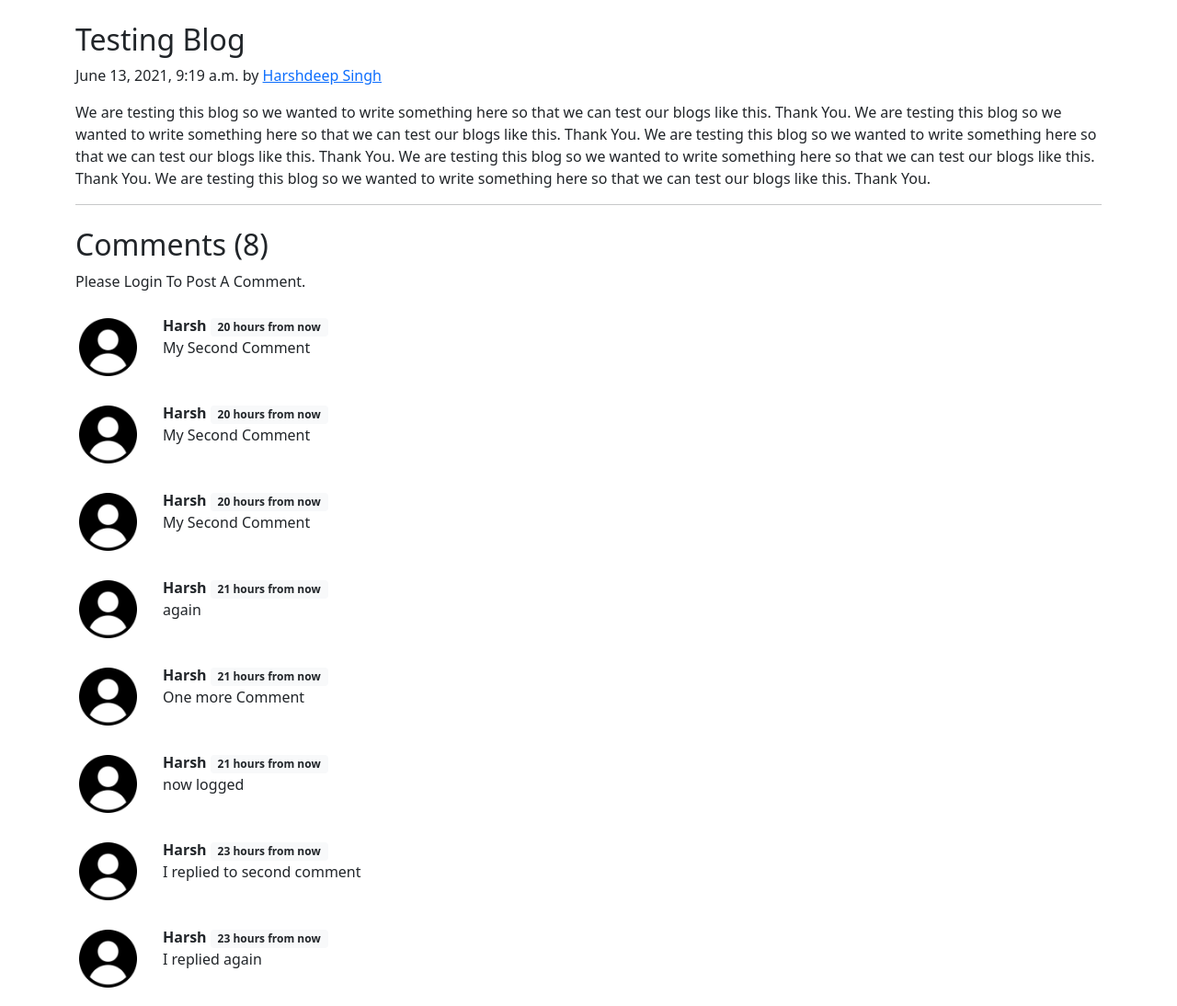
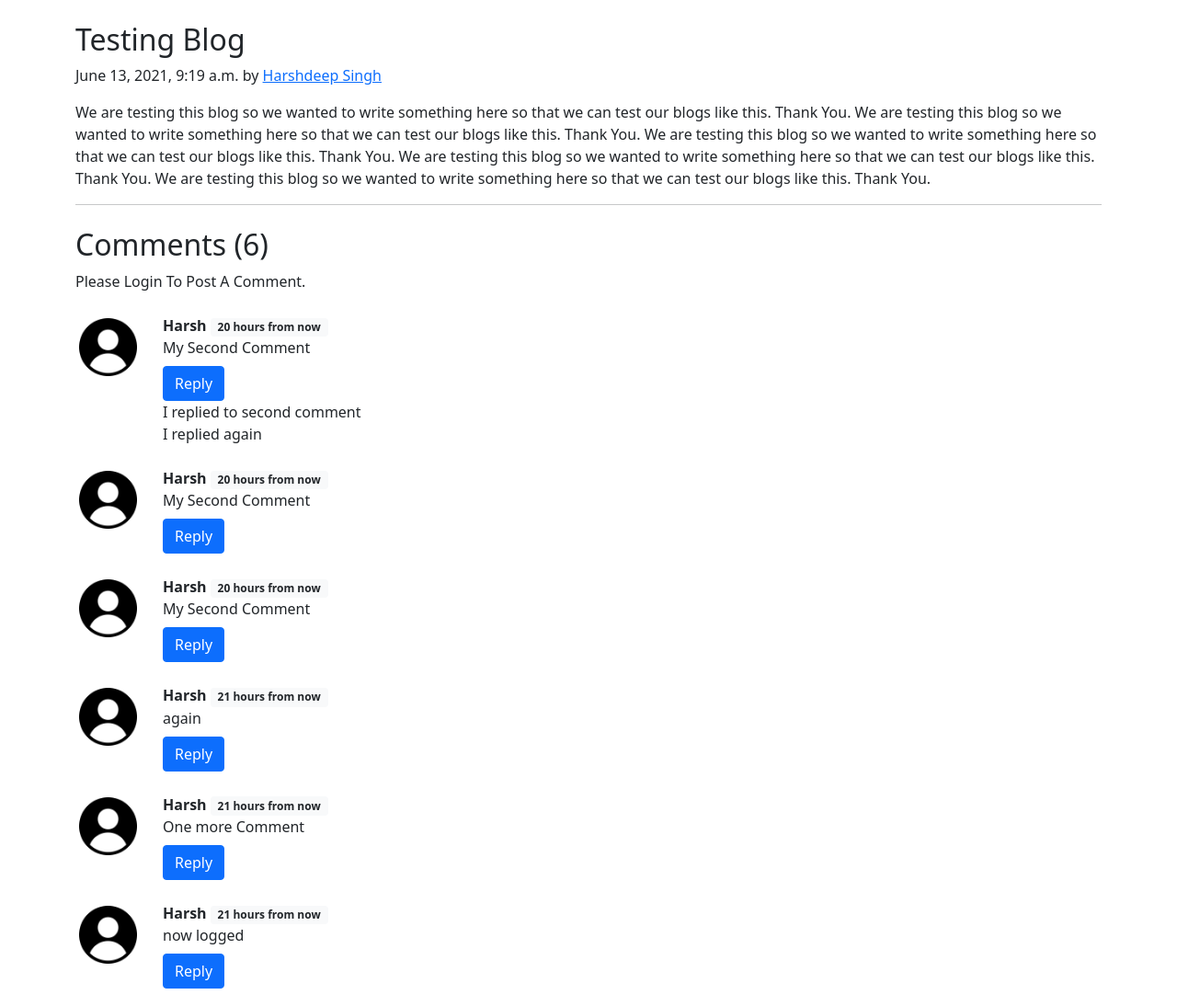
Before and after one commit to Harshdeepsingh0311/Roblogs-BloggingSite, a Django app: a page that uses templates/blog/blogPost.html in a window 1280 px wide. Shown: the part 56-1150 px from the top of the page at 92% size. Run offline with Django 3.2, Linux system fonts and the light colour scheme; data comes from the database, SQL or seed files in the repository; both versions use the stored data as it was after the commit.

Commit message:
Added Replies

```diff
--- /dev/null
+++ b/Blog/templatetags/extras.py
@@ -0,0 +1,7 @@
+from django import template
+
+register = template.Library()
+
+@register.filter(name='get_val')
+def get_val(dict, key):
+    return dict.get(key)
--- a/Blog/views.py
+++ b/Blog/views.py
@@ -1,6 +1,7 @@
 from django.core.checks import messages
 from django.shortcuts import redirect, render, HttpResponse
 from Blog.models import Post, BlogComment
+from Blog.templatetags import extras
 from django.contrib import messages
 
 # Create your views here.
@@ -11,10 +12,18 @@ def blogHome(request):
 
 
 def blogPost(request, slug):
-    post = Post.objects.filter(slug=slug).first()
-    comments = BlogComment.objects.filter(post=post)
-    context = {'post':post, 'comments':comments, 'user':request.user}
-    return render(request, 'blog/blogPost.html', context)
+    post=Post.objects.filter(slug=slug).first()
+    comments= BlogComment.objects.filter(post=post, parent=None)
+    replies= BlogComment.objects.filter(post=post).exclude(parent=None)
+    replyDict={}
+    for reply in replies:
+        if reply.parent.sno not in replyDict.keys():
+            replyDict[reply.parent.sno]=[reply]
+        else:
+            replyDict[reply.parent.sno].append(reply)
+
+    context={'post':post, 'comments': comments, 'user': request.user, 'replyDict': replyDict}
+    return render(request, "blog/blogPost.html", context)
 
 
 def postComment(request):
@@ -23,9 +32,17 @@ def postComment(request):
         user = request.user
         postSno = request.POST.get('postSno')
         post = Post.objects.get(sno=postSno)
+        parentSno = request.POST.get('parentSno')
 
-        comment = BlogComment(comment=comment, user=user, post=post)
-        comment.save()
-        messages.success(request, 'Your Comment Have Been Posted...')
+        if parentSno == "":
+            comment = BlogComment(comment=comment, user=user, post=post)
+            comment.save()
+            messages.success(request, 'Your Comment Have Been Posted...')
+
+        else:
+            parent = BlogComment.objects.get(sno=parentSno)
+            comment = BlogComment(comment=comment, user=user, post=post, parent=parent)
+            comment.save()
+            messages.success(request, 'Your Reply Have Been Posted...')
 
     return redirect(f"/blog/{post.slug}")
--- a/templates/blog/blogPost.html
+++ b/templates/blog/blogPost.html
@@ -16,6 +16,7 @@
 
 {% load static %}
 {% load humanize %}
+{% load extras %}
 
 <div class="container">
   <h2>Comments ({{comments.count}})</h2>
@@ -35,6 +36,7 @@
             <button type="submit" class="btn btn-primary">Submit</button>
           </div>
         </div>
+        <input type="hidden" name="parentSno" value="">
         <input type="hidden" name="postSno" value="{{post.sno}}">
       </div>
     </form>
@@ -48,10 +50,45 @@
   {% for comment in comments %}
   <div class="row my-3 mt-4">
     <div class="col-md-1">
-      <img class="rounded mx-auto d-block w-100 p-1" src="{% static 'profiles/user.png' %}"  alt="user">
+      <img class="rounded mx-auto d-block w-100 p-1" src="{% static 'profiles/user.png' %}" alt="user">
     </div>
-    <div class="col-md-11"><b>{{comment.user.username}}</b> <span class="badge bg-light text-dark">{{comment.timestamp|naturaltime}}</span>
+    <div class="col-md-11">
+      <b>{{comment.user.username}}</b> <span class="badge bg-light text-dark">{{comment.timestamp|naturaltime}}</span>
       <div>{{comment.comment}}</div>
+      <div class="reply mx-0">
+
+        <button class="btn btn-primary mt-2" type="button" data-bs-toggle="collapse"
+          data-bs-target="#replyBox{{comment.sno}}" aria-expanded="false" aria-controls="replyBox{{comment.sno}}">
+          Reply
+        </button>
+
+        <div class="collapse mt-2" id="replyBox{{comment.sno}}">
+          <div class="card card-body">
+            <form action="/blog/postComment" method="post">
+              {% csrf_token %}
+              <div class="form-group my-3 ">
+                <div class="row g-2 align-items-center">
+                  <div class="col-md-11">
+                    <input type="text" id="comment" name="comment" class="form-control" placeholder="Post Reply Here">
+                    <input type="hidden" name="parentSno" value="{{comment.sno}}">
+                  </div>
+                  <div class="col-md-1">
+                    <button type="submit" class="btn btn-primary">Submit</button>
+                  </div>
+                </div>
+                <input type="hidden" name="postSno" value="{{post.sno}}">
+              </div>
+            </form>
+          </div>
+        </div>
+
+        <div class="replies">
+          {% for reply in replyDict|get_val:comment.sno %}
+            {{reply.comment}}<br>
+          {% endfor %}
+        </div>
+
+      </div>
     </div>
   </div>
   {% endfor %}
```
Also changed, not shown: Blog/templatetags/__init__.py (added), db.sqlite3. Lines whose indentation alone changed are shown as unchanged.
